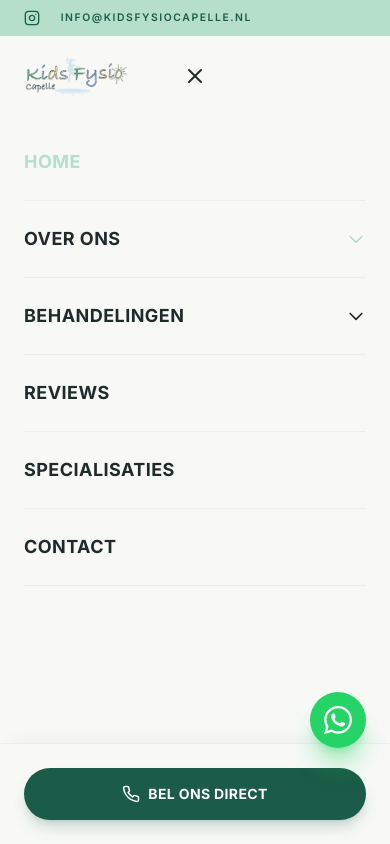
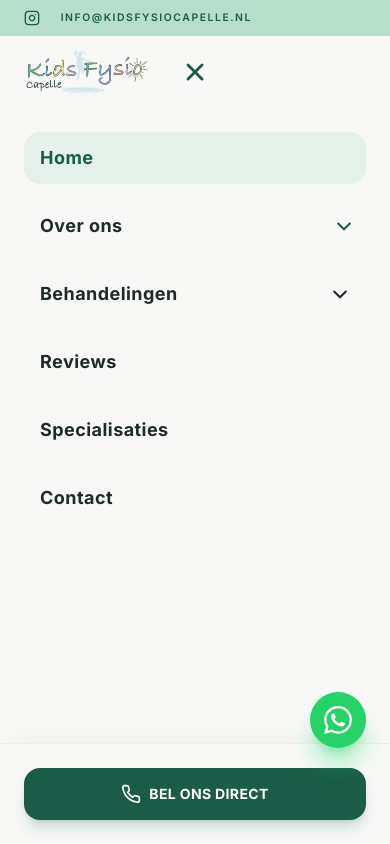
Before and after one commit to Maximustopdeals/kidsfysio-capelle-next-js, a Next.js app: page / in a window 390 px wide. Both pictures are taken after a click on the button 195 px from the left and 76 px from the top of the page. Shown: the top 844 px of the page. Built offline with nearby package versions, Linux system fonts and the light colour scheme.

Commit message:
Refactor Header component for improved styling and structure

```diff
--- a/src/components/Header.tsx
+++ b/src/components/Header.tsx
@@ -91,9 +91,10 @@ export default function Header() {
       </div>
 
       {/* HOOFDNAVIGATIE */}
-      <header className={`w-full transition-all duration-500 border-b border-charcoal/5 ${scrolled ? "bg-cream/95 backdrop-blur-md shadow-sm py-3" : "bg-cream py-5"}`}>
+      <header className={`w-full transition-all duration-500 border-b border-charcoal/5 ${scrolled ? "bg-cream/95 backdrop-blur-md shadow-sm py-2 lg:py-3" : "bg-cream py-3 lg:py-5"}`}>
         <div className="mx-auto max-w-[1440px] w-full px-6 lg:px-12 grid grid-cols-[1fr_auto_1fr] items-center gap-4">
 
+          {/* Links: Logo (Iets groter op mobiel voor betere balans) */}
           <div className="flex justify-start">
             <Link
               href="/"
@@ -106,13 +107,13 @@ export default function Header() {
                 alt="Kids Fysio Capelle"
                 width={220}
                 height={90}
-                className="h-10 lg:h-14 w-auto object-contain transition-transform hover:scale-105"
+                className="h-12 lg:h-14 w-auto object-contain transition-transform hover:scale-105"
                 priority
               />
             </Link>
           </div>
 
-          {/* Desktop Menu */}
+          {/* Midden: Desktop Menu */}
           <nav className="hidden lg:flex items-center justify-center gap-6 xl:gap-8" aria-label="Hoofdmenu">
             {navigation.map((item) => {
               const isActive = pathname === item.href || pathname.startsWith(item.href + "/");
@@ -198,30 +199,31 @@ export default function Header() {
               Bel ons
             </a>
 
+            {/* Modernere Hamburger Toggle */}
             <button
-              className="lg:hidden p-2 text-charcoal hover:bg-charcoal/5 rounded-lg transition-colors"
+              className="lg:hidden p-2 text-forest hover:bg-sage/30 rounded-xl transition-colors"
               aria-label={mobileOpen ? "Menu sluiten" : "Menu openen"}
               aria-expanded={mobileOpen}
               onClick={() => setMobileOpen((v) => !v)}
             >
               {mobileOpen ? (
-                <svg width="24" height="24" viewBox="0 0 24 24" fill="none" stroke="currentColor" strokeWidth="2" strokeLinecap="round"><line x1="18" y1="6" x2="6" y2="18" /><line x1="6" y1="6" x2="18" y2="18" /></svg>
+                <svg width="28" height="28" viewBox="0 0 24 24" fill="none" stroke="currentColor" strokeWidth="2.5" strokeLinecap="round"><line x1="18" y1="6" x2="6" y2="18" /><line x1="6" y1="6" x2="18" y2="18" /></svg>
               ) : (
-                <svg width="24" height="24" viewBox="0 0 24 24" fill="none" stroke="currentColor" strokeWidth="2" strokeLinecap="round"><line x1="4" y1="8" x2="20" y2="8" /><line x1="4" y1="16" x2="20" y2="16" /></svg>
+                <svg width="28" height="28" viewBox="0 0 24 24" fill="none" stroke="currentColor" strokeWidth="2.5" strokeLinecap="round"><line x1="4" y1="7" x2="20" y2="7" /><line x1="4" y1="12" x2="20" y2="12" /><line x1="4" y1="17" x2="20" y2="17" /></svg>
               )}
             </button>
           </div>
         </div>
       </header>
 
-      {/* MOBIEL MENU */}
+      {/* MOBIEL MENU (Speelser en moderner) */}
       <div
         className={`lg:hidden fixed inset-x-0 top-[108px] bottom-0 bg-cream z-[999] transition-all duration-500 ease-in-out origin-top flex flex-col ${
           mobileOpen ? "opacity-100 translate-y-0 visible" : "opacity-0 -translate-y-4 invisible pointer-events-none"
         }`}
       >
-        <div className="flex-grow overflow-y-auto px-6 py-8">
-          <ul className="space-y-4">
+        <div className="flex-grow overflow-y-auto px-6 py-6">
+          <ul className="space-y-2">
             {navigation.map((item) => {
               const isActive = pathname === item.href || pathname.startsWith(item.href + "/");
               const isDropdownOpen = mobileDropdown === item.name;
@@ -229,18 +231,18 @@ export default function Header() {
               const isDropdownOnly = item.dropdownOnly === true;
 
               return (
-                <li key={item.name} className="border-b border-charcoal/5 pb-4">
+                <li key={item.name} className="pb-2">
                   {hasChildren ? (
                     isDropdownOnly ? (
                       <button
                         type="button"
                         onClick={() => setMobileDropdown(isDropdownOpen ? null : item.name)}
-                        className={`flex items-center justify-between w-full font-bold text-lg uppercase tracking-wide py-2 transition-colors ${isActive ? "text-sage" : "text-charcoal hover:text-forest"}`}
+                        className={`flex items-center justify-between w-full font-bold text-lg tracking-wide py-3 px-4 rounded-2xl transition-colors ${isActive ? "bg-sage/30 text-forest" : "text-charcoal hover:bg-sage/10"}`}
                       >
                         {item.name}
                         <svg
                           className={`w-5 h-5 transition-transform duration-300 ${isDropdownOpen ? "rotate-180" : ""}`}
-                          fill="none" viewBox="0 0 24 24" stroke="currentColor" strokeWidth={2}
+                          fill="none" viewBox="0 0 24 24" stroke="currentColor" strokeWidth={2.5}
                         >
                           <path strokeLinecap="round" strokeLinejoin="round" d="M19 9l-7 7-7-7" />
                         </svg>
@@ -249,8 +251,8 @@ export default function Header() {
                       <div className="flex items-center justify-between w-full">
                         <Link
                           href={item.href}
-                          className={`font-bold text-lg uppercase tracking-wide py-2 transition-colors ${
-                            isActive ? "text-sage" : "text-charcoal hover:text-forest"
+                          className={`flex-grow font-bold text-lg tracking-wide py-3 px-4 rounded-2xl transition-colors ${
+                            isActive ? "bg-sage/30 text-forest" : "text-charcoal hover:bg-sage/10"
                           }`}
                         >
                           {item.name}
@@ -263,11 +265,11 @@ export default function Header() {
                             setMobileDropdown(isDropdownOpen ? null : item.name);
                           }}
                           aria-label={`Submenu van ${item.name} ${isDropdownOpen ? "sluiten" : "openen"}`}
-                          className="p-2 -mr-2 text-sage hover:text-forest transition-colors"
+                          className="p-3 text-forest hover:bg-sage/20 rounded-2xl transition-colors ml-1"
                         >
                           <svg
                             className={`w-5 h-5 transition-transform duration-300 ${isDropdownOpen ? "rotate-180" : ""}`}
-                            fill="none" viewBox="0 0 24 24" stroke="currentColor" strokeWidth={2}
+                            fill="none" viewBox="0 0 24 24" stroke="currentColor" strokeWidth={2.5}
                           >
                             <path strokeLinecap="round" strokeLinejoin="round" d="M19 9l-7 7-7-7" />
                           </svg>
@@ -278,8 +280,8 @@ export default function Header() {
                     <Link
                       href={item.href}
                       onClick={item.name === "Home" ? handleHomeClick : undefined}
-                      className={`block font-bold text-lg uppercase tracking-wide py-2 transition-colors ${
-                        isActive ? "text-sage" : "text-charcoal hover:text-forest"
+                      className={`block font-bold text-lg tracking-wide py-3 px-4 rounded-2xl transition-colors ${
+                        isActive ? "bg-sage/30 text-forest" : "text-charcoal hover:bg-sage/10"
                       }`}
                     >
                       {item.name}
@@ -289,16 +291,16 @@ export default function Header() {
                   {hasChildren && (
                     <div
                       className={`grid transition-all duration-300 ease-in-out ${
-                        isDropdownOpen ? "grid-rows-[1fr] opacity-100 mt-2" : "grid-rows-[0fr] opacity-0"
+                        isDropdownOpen ? "grid-rows-[1fr] opacity-100 mt-1" : "grid-rows-[0fr] opacity-0"
                       }`}
                     >
                       <div className="overflow-hidden">
-                        <div className="flex flex-col space-y-2 pl-4 border-l-2 border-sage/30">
+                        <div className="flex flex-col space-y-1 pl-4 border-l-2 border-sage/40 ml-2">
                           {item.children.map((child) => (
                             <Link
                               key={child.name}
                               href={child.href}
-                              className="block py-2 text-base font-medium text-muted hover:text-forest transition-colors"
+                              className="block py-2.5 px-4 text-base font-semibold text-muted hover:bg-sage/10 hover:text-forest rounded-xl transition-colors"
                             >
                               {child.name}
                             </Link>
@@ -313,12 +315,13 @@ export default function Header() {
           </ul>
         </div>
 
+        {/* Sticky onderkant voor de Bel-knop */}
         <div className="p-6 bg-cream border-t border-charcoal/5 shadow-[0_-10px_20px_-10px_rgba(0,0,0,0.05)]">
           <a
             href="tel:0103032575"
-            className="flex items-center justify-center gap-2 w-full rounded-full bg-forest px-5 py-4 font-bold text-sm uppercase tracking-wide text-white shadow-lg shadow-forest/20 transition-transform hover:bg-charcoal active:scale-95"
+            className="flex items-center justify-center gap-2 w-full rounded-2xl bg-forest px-5 py-4 font-bold text-sm uppercase tracking-wide text-white shadow-lg shadow-forest/20 transition-transform hover:bg-charcoal active:scale-95"
           >
-            <svg width="18" height="18" viewBox="0 0 24 24" fill="none" stroke="currentColor" strokeWidth="2" strokeLinecap="round" strokeLinejoin="round"><path d="M22 16.92v3a2 2 0 0 1-2.18 2 19.79 19.79 0 0 1-8.63-3.07 19.5 19.5 0 0 1-6-6 19.79 19.79 0 0 1-3.07-8.67A2 2 0 0 1 4.11 2h3a2 2 0 0 1 2 1.72 12.84 12.84 0 0 0 .7 2.81 2 2 0 0 1-.45 2.11L8.09 9.91a16 16 0 0 0 6 6l1.27-1.27a2 2 0 0 1 2.11-.45 12.84 12.84 0 0 0 2.81.7A2 2 0 0 1 22 16.92z"/></svg>
+            <svg width="20" height="20" viewBox="0 0 24 24" fill="none" stroke="currentColor" strokeWidth="2" strokeLinecap="round" strokeLinejoin="round"><path d="M22 16.92v3a2 2 0 0 1-2.18 2 19.79 19.79 0 0 1-8.63-3.07 19.5 19.5 0 0 1-6-6 19.79 19.79 0 0 1-3.07-8.67A2 2 0 0 1 4.11 2h3a2 2 0 0 1 2 1.72 12.84 12.84 0 0 0 .7 2.81 2 2 0 0 1-.45 2.11L8.09 9.91a16 16 0 0 0 6 6l1.27-1.27a2 2 0 0 1 2.11-.45 12.84 12.84 0 0 0 2.81.7A2 2 0 0 1 22 16.92z"/></svg>
             Bel ons direct
           </a>
         </div>
```
